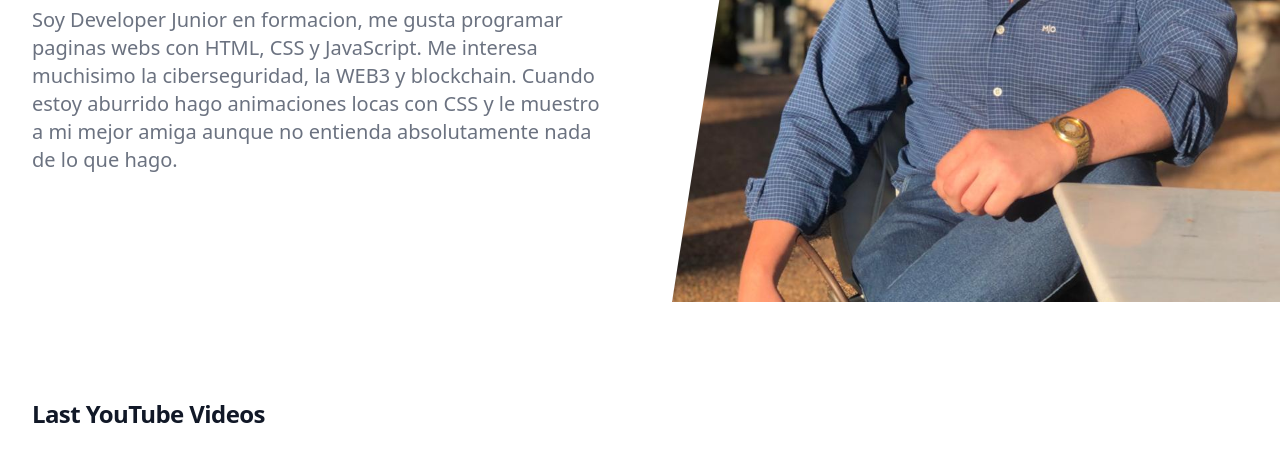
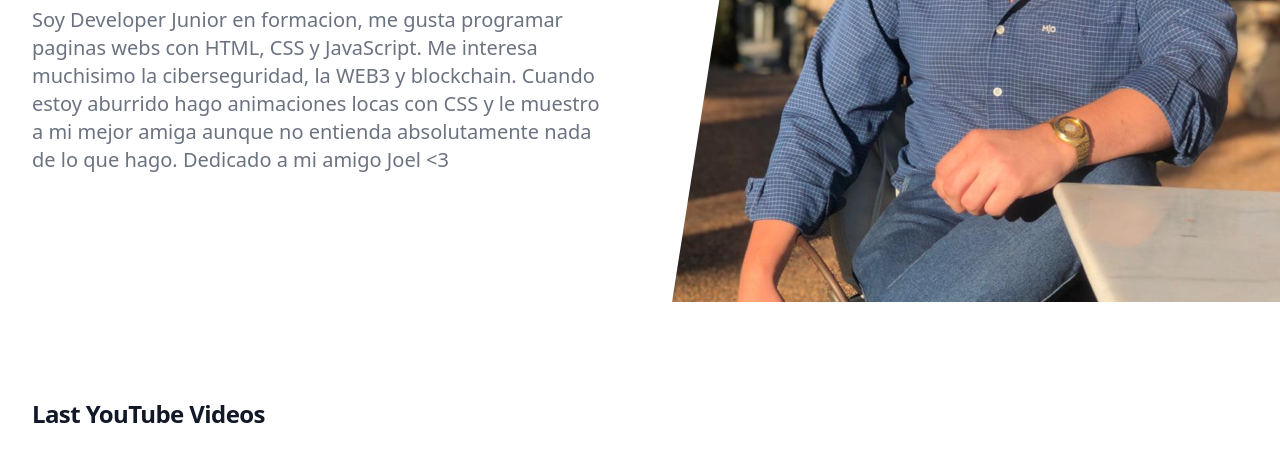
Before and after one commit to fabrilez/asincronismoConJs, a plain HTML site: page index.html in a window 1280 px wide. Shown: the part 310-761 px from the top of the page. Drawn offline with nearby package versions, Linux system fonts and the light colour scheme; no server answers.

Commit message:
actualizacion de la descripcion

```diff
--- a/index.html
+++ b/index.html
@@ -44,7 +44,7 @@
             </h1>
             <p
               class="mt-3 text-base text-gray-500 sm:mt-5 sm:text-lg sm:max-w-xl sm:mx-auto md:mt-5 md:text-xl lg:mx-0">
-              Soy Developer Junior en formacion, me gusta programar paginas webs con HTML, CSS y JavaScript. Me interesa muchisimo la ciberseguridad, la WEB3 y blockchain. Cuando estoy aburrido hago animaciones locas con CSS y le muestro a mi mejor amiga aunque no entienda absolutamente nada de lo que hago. </p>
+              Soy Developer Junior en formacion, me gusta programar paginas webs con HTML, CSS y JavaScript. Me interesa muchisimo la ciberseguridad, la WEB3 y blockchain. Cuando estoy aburrido hago animaciones locas con CSS y le muestro a mi mejor amiga aunque no entienda absolutamente nada de lo que hago. Dedicado a mi amigo Joel <3 </p>
           </div>
         </main>
       </div>
```
